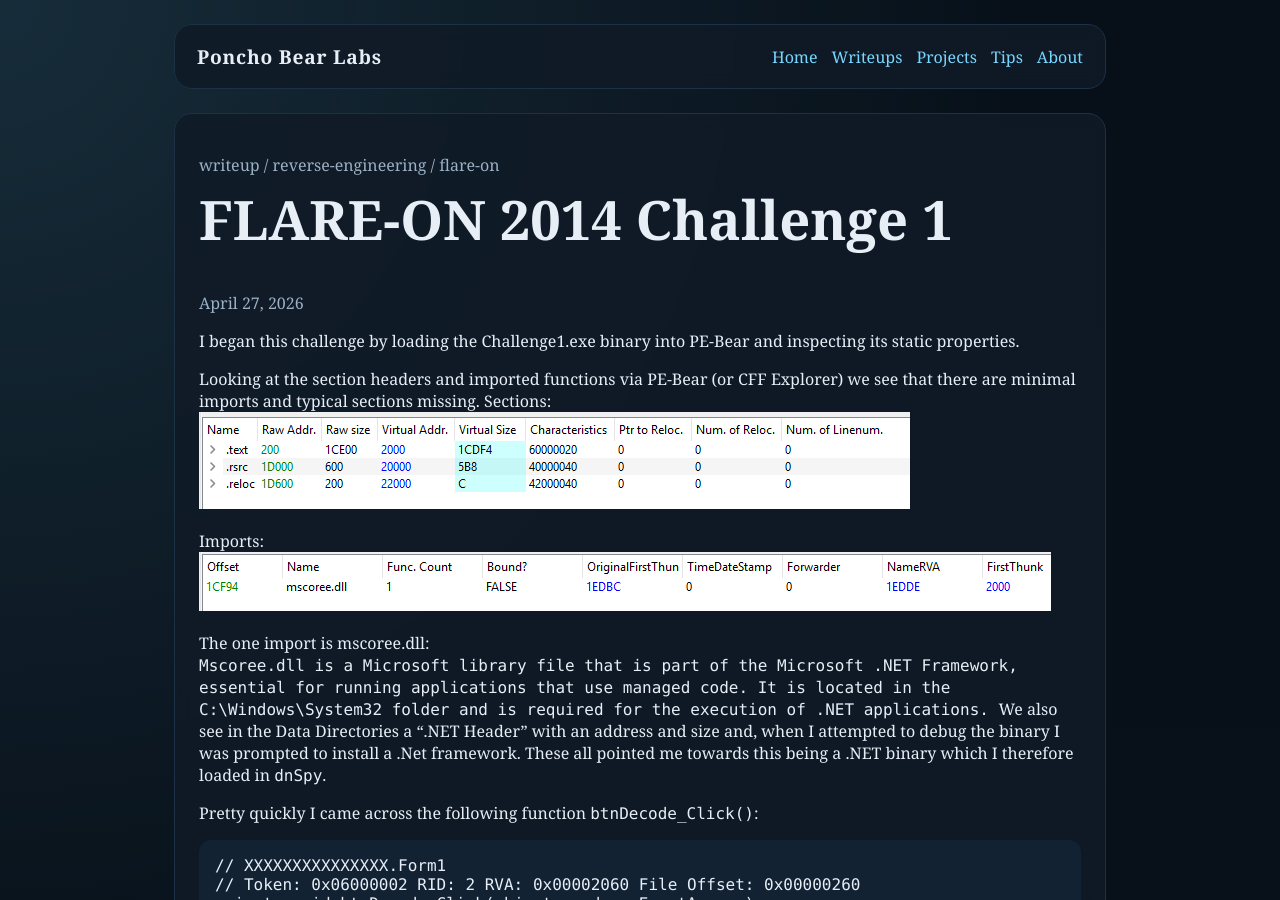
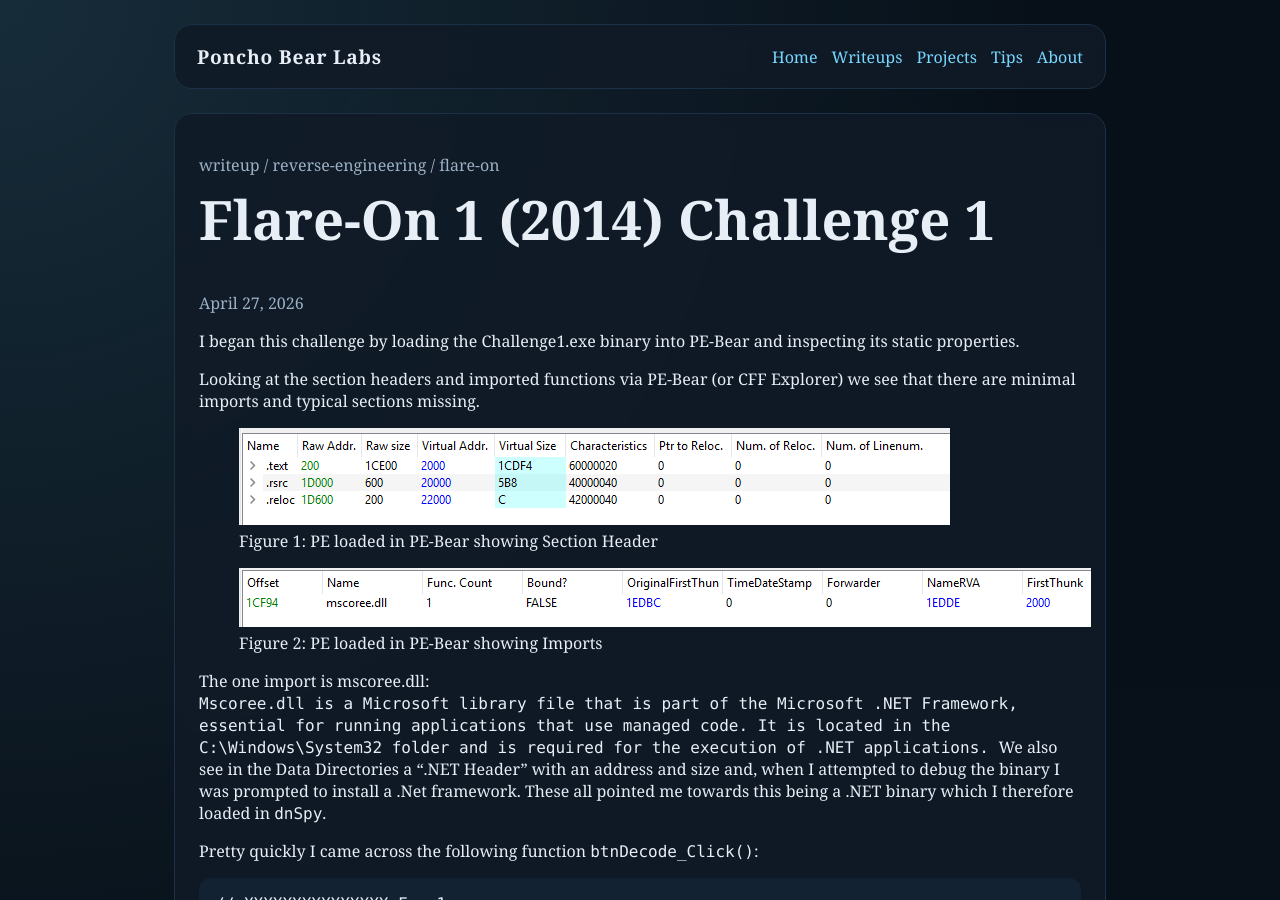
Before and after one commit to 0xkamaji/0xkamaji.github.io, a Jekyll site: the page built from _posts/2026-04-27-flare-on-2014-c1.md, in a window 1280 px wide and 900 px high. Built offline with Jekyll 4.4.1, drawn with Linux system fonts in a browser that asks for light colours; some of the changed text lies outside the part shown.

Commit message:
getting a images and captions together

````diff
--- a/_posts/2026-04-27-flare-on-2014-c1.md
+++ b/_posts/2026-04-27-flare-on-2014-c1.md
@@ -1,6 +1,6 @@
 ---
 layout: post
-title: "FLARE-ON 2014 Challenge 1"
+title: "Flare-On 1 (2014) Challenge 1"
 categories: [writeup, reverse-engineering, flare-on]
 excerpt: "Initial static analysis notes for the first FLARE-ON 2014 challenge, including PE details, imports, and the decoding routine recovered from dnSpy."
 ---
@@ -8,11 +8,16 @@ excerpt: "Initial static analysis notes for the first FLARE-ON 2014 challenge, i
 I began this challenge by loading the Challenge1.exe binary into PE-Bear and inspecting its static properties.
 
 Looking at the section headers and imported functions via PE-Bear (or CFF Explorer) we see that there are minimal imports and typical sections missing.
-Sections:
-![PE section headers](/assets/images/posts/Flare_on_2014_challenge1/section_headers.png)
+<figure>
+  <img src="/assets/images/posts/Flare_on_2014_challenge1/section_headers.png" alt="PE section headers">
+  <figcaption>Figure 1: PE loaded in PE-Bear showing Section Header</figcaption>
+</figure>
 
-Imports:
-![Imported functions](/assets/images/posts/Flare_on_2014_challenge1/imports.png)
+<figure>
+  <img src="/assets/images/posts/Flare_on_2014_challenge1/imports.png" alt="Imported functions">
+  <figcaption>Figure 2: PE loaded in PE-Bear showing Imports</figcaption>
+</figure>
+
 
 The one import is mscoree.dll:
 	```
@@ -55,8 +60,10 @@ This function appears to access a stored resource named dat_secret and enters in
 
 I set a breakpoint at the beginnning of this function and after moving through the first loop a few times I set a breakpoint at the end of this function. When I continue to this point I can see all three variables, text, text2 and text 3 populated.
 
-
-![Recovered password screenshot](/assets/images/posts/Flare_on_2014_challenge1/password.png)
+<figure>
+  <img src="/assets/images/posts/Flare_on_2014_challenge1/password.png" alt="Recovered password screenshot">
+  <figcaption>Figure 3: PE loaded in dnSpy after debugging entire decode function. Flag shown in variables below.</figcaption>
+</figure>
 
 ```
 text = "3rmahg3rd.b0b.d0ge@flare-on.com\0"
````
